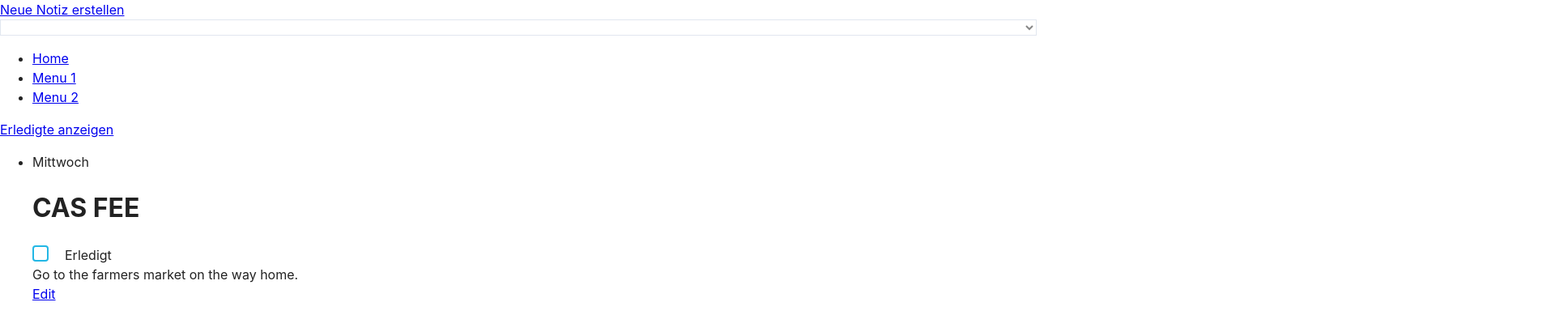
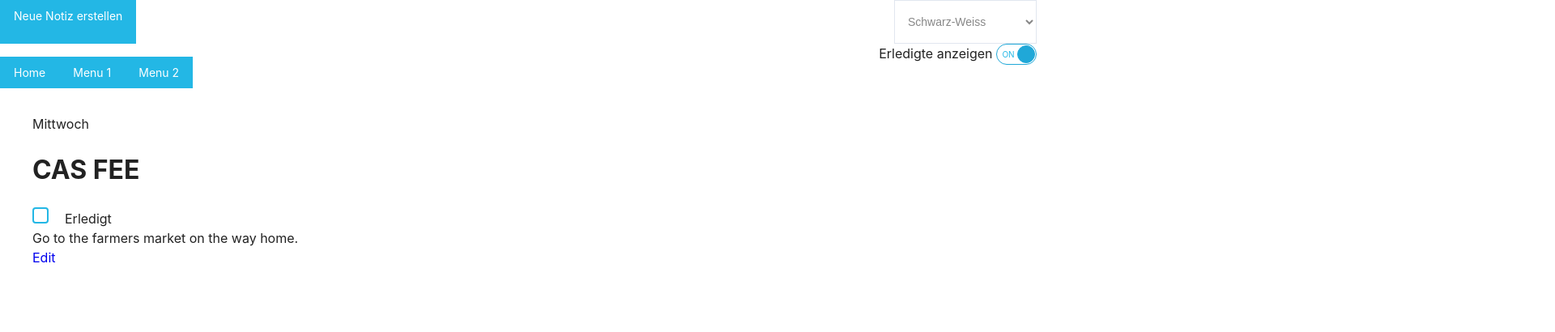
Before and after one commit to iDiver76/cas-fee-projekt1, a plain HTML site: page src/index.html in a window 1280 px wide. Shown: the top 410 px of the page at 81% size, 1920 px wide, since content can reach past the window. Drawn offline with Linux system fonts and the light colour scheme.

Commit message:
update Styleguide

```diff
--- a/src/css/main.css
+++ b/src/css/main.css
@@ -1,4 +1,16 @@
-/*
+
+html {
+  font-size: 10px;
+}
+
+body {
+  margin: 0;
+  font-family: -apple-system, BlinkMacSystemFont, "Segoe UI", Roboto, "Helvetica Neue", Arial, sans-serif;
+  font-size: 1.6rem;
+  line-height: 1.5;
+  color: #222;
+}
+
 a {
   text-decoration: none;
 }
@@ -16,35 +28,44 @@ li {
 #header a.button{
   flex: 0 1 auto;
 }
-*/
-html {
-  font-size: 16px;
-}
-
-body {
-  margin: 0;
-  font-family: -apple-system, BlinkMacSystemFont, "Segoe UI", Roboto, "Helvetica Neue", Arial, sans-serif;
-  font-size: 1rem;
-  line-height: 1.5;
-  color: #222;
-}
 
 /* ----------- Button */
 .btn {
+  display: inline-block;
+  font-weight: normal;
+  text-align: center;
+  white-space: nowrap;
+  vertical-align: middle;
+  border: 1px solid #23b7e5;
+  padding: 0.8rem 1.6rem;
+  font-size: 1.4rem;
+  outline: none;
+  color: #fff;
+  background-color: #23b7e5;
+}
 
+.btn:hover, .btn:active, .btn:focus, .btn:visited {
+  color: #fff;
+  background-color: #1985ac;
+  border-color: #1985ac;
+}
+
+.btn-group {
+  display: flex;
+  padding: 0;
 }
 
 /* ----------- Form */
 label {
-
+display: inline-block;
 }
 
 input, textarea, select {
     display: block;
     width: 100vw;
-    height: 1.25rem;
-    padding: 0.5rem 0.75rem;
-    font-size: 0.875rem;
+    height: 2rem;
+    padding: 0.8rem 1.2rem;
+    font-size: 1.4rem;
     line-height: 1.25;
     color: #888;
     background-color: #fff;
@@ -54,19 +75,66 @@ input, textarea, select {
 }
 
 select:not([size]):not([multiple]) {
- /*simulate line-height: 1.25  for selects*/
-   height: 1.25rem - 2px;
+    height: calc(2rem + 0.8rem + 0.8rem);
+    box-sizing: inherit;
 }
 
+input[type="checkbox"] {
+  /*display:none;*/
+  position: absolute;
+  top: 0;
+  left: 0;
+  opacity: 0;
+}
+/* --- Variante 1 */
 
+input[type=checkbox] + label {
+  padding-left: 40px;
+  padding-top: 2px;
+  cursor: pointer;
+  position: relative;
+}
 
+input[type=checkbox] + label:before, input[type=checkbox] + label:after  {
+  font-size: inherit;
+  top: 0;
+  left: 0;
+  width: 1.6rem;
+  line-height: 1;
+  height: 1.6rem;
+  font-family: FontAwesome;
+}
 
+input[type=checkbox] + label:before {
+  content: '';
+}
 
-input[type="checkbox"] {
-  display:none;
+input[type=checkbox] + label:before, input[type=checkbox] + label:after {
+  border: 2px solid #23b7e5;
+  border-radius: 4px;
+  text-align: center;
+  color: #23b7e5;
 }
-/* --- Variante 1
 
+input[type=checkbox] + label:before, input[type=checkbox] + label:after {
+  font-family: FontAwesome;
+  position: absolute;
+  text-align: center;
+}
+
+input[type=checkbox]:checked + label:after {
+  opacity: 1;
+}
+
+input[type=checkbox] + label:after {
+  content: '\f00c';
+  background: #23b7e5;
+  color: #fff;
+  opacity: 0;
+  transition: all .2s;
+}
+
+/* Variante 2
 
 input[type="checkbox"] + label {
   display: block;
@@ -105,53 +173,126 @@ input[type="checkbox"]:checked + label:before {
   border-left-color: transparent;
   -webkit-transform: rotate(45deg);
   transform: rotate(45deg);
-}*/
-
-/* Variante 2 */
-
-input[type=checkbox] + label {
-  padding-left: 40px;
-  padding-top: 2px;
-  cursor: pointer;
-  position: relative;
 }
 
-input[type=checkbox] + label:before, input[type=checkbox] + label:after  {
-    font-size: inherit;
-    top: 0;
-    left: 0;
-    width: 1rem;
-    line-height: 1rem;
-    height: 1rem;
+*/
+/* Switch-Button */
+
+.switch {
+  position: relative;
+  display: inline-block;
+  vertical-align: top;
+  width: 5rem;
+  height: 2.4rem;
+  background-color: transparent;
+  cursor: pointer;
+}
+
+.switch-label {
+position: relative;
+display: block;
+height: inherit;
+font-size: 1rem;
+text-transform: uppercase;
+border: 1px solid #e1e6ef;
+transition: .15s ease-out;
+  border-radius: 50rem !important;
+}
+
+.switch-label:before {
+  right: 2px;
+  color: #e1e6ef;
+  content: attr(data-off);
+}
+
+.switch-label:after {
+  left: 2px;
+  color: #23b7e5;
+  content: attr(data-on);
+  opacity: 0;
+}
+
+.switch input[type=checkbox]:checked  ~ .switch-label {
+  background: #fff !important;
+  border-color: #20a8d8;
+}
+
+.switch input[type=checkbox]:checked ~ .switch-label:before {
+  opacity: 0;
+}
+.switch input[type=checkbox]:checked ~ .switch-label:after {
+  opacity: 1;
+}
+
+.switch-label:before, .switch-label:after {
+  position: absolute;
+  top: 50%;
+  width: 50%;
+  margin-top: -0.5rem;
+  line-height: 1;
+  text-align: center;
+  transition: inherit;
+}
+
+.switch input[type=checkbox]:checked ~ .switch-handle {
+  left: 26px;
+  background: #20a8d8;
+  border-color: #20a8d8;
+}
+
+.switch-handle {
+  position: absolute;
+  top: 2px;
+  left: 2px;
+  width: 20px;
+  height: 20px;
+  background: #fff;
+  border: 1px solid #e1e6ef;
+  border-radius: 5rem;
+  -moz-transition: left .15s ease-out;
+  -o-transition: left .15s ease-out;
+  -webkit-transition: left .15s ease-out;
+  transition: left .15s ease-out;
+}
+
+/* Priority */
+.rating {
+  background: #fff;
+  display:flex;
+  justify-content: flex-start;
+}
+
+input[type="radio"] {
+  display:none;
+}
+
+input[type="radio"] + label {
+  font-size: 1.5rem;
+  padding: 0.5rem;
+  margin: 0;
+  cursor: pointer;
   font-family: FontAwesome;
+}
+input[type="radio"] + label:after {
+  content: "\F12A";
+}
+
+input[type="radio"]:checked ~ input[type="radio"] + label {
+  color: #aaa;
+}
+
+input[type="radio"] + label {
+  color: orange;
 }
 
 
-input[type=checkbox] + label:before {
-    content: '';
+
+#header, #filter {
+  display: flex;
+  justify-content: space-between;
+  width: 100vw;
 }
 
-input[type=checkbox] + label:before, input[type=checkbox] + label:after {
-    border: 2px solid #23b7e5;
-    border-radius: 4px;
-    text-align: center;
-    color: #23b7e5;
+#styleswitch {
+  width: 15rem;
 }
-
-input[type=checkbox] + label:before, input[type=checkbox] + label:after {
-    font-family: FontAwesome;
-    position: absolute;
-    text-align: center;
-}
-
-input[type=checkbox]:checked + label:after {
-    opacity: 1;
-}
-
-input[type=checkbox] + label:after {
-    content: '\f00c';
-    background: #23b7e5;
-    color: #fff;
-    opacity: 0;
-    transition: all .2s;
-}
--- a/src/index.html
+++ b/src/index.html
@@ -10,23 +10,32 @@
     <link rel="apple-touch-icon" href="apple-touch-icon.png">
     <link rel="stylesheet" href="css/normalize.css">
     <link rel="stylesheet" href="css/main.css">
+    <link href="https://opensource.keycdn.com/fontawesome/4.7.0/font-awesome.min.css" rel="stylesheet">
 </head>
 <body>
 <div class="container">
 <section id="header">
-    <a class="button" href="singlenote.html">Neue Notiz erstellen</a>
+    <a class="btn" href="singlenote.html">Neue Notiz erstellen</a>
     <select id="styleswitch" name="styleswitch">
         <option>Schwarz-Weiss</option>
         <option>Weiss-Schwarz</option>
     </select>
 </section>
 <section id="filter">
-    <ul class="nav-pills">
-        <li class="active"><a href="#">Home</a></li>
-        <li><a href="#">Menu 1</a></li>
-        <li><a href="#">Menu 2</a></li>
+    <ul class="btn-group">
+        <li class="active"><a class="btn" href="#">Home</a></li>
+        <li><a class="btn" href="#">Menu 1</a></li>
+        <li><a class="btn" href="#">Menu 2</a></li>
     </ul>
-    <a class="button" href="singlenote.html">Erledigte anzeigen</a>
+    <div class="switch-group">
+
+    <span>Erledigte anzeigen</span>
+    <label class="switch">
+        <input type="checkbox" checked="">
+        <span class="switch-label" data-on="On" data-off="Off"></span>
+        <span class="switch-handle"></span>
+    </label>
+    </div>
 </section>
 <section id="notes">
 
@@ -36,8 +45,8 @@
                 <div class="date">Mittwoch</div>
                 <h1>CAS FEE</h1>
             </header>
-            <input id="" type="checkbox">
-            <label for="">Erledigt</label>
+            <input type="checkbox" id="checkbox" name="checkbox" />
+            <label for="checkbox"><span></span>Erledigt</label>
             <div class="description">Go to the farmers market on the way home.</div>
             <div class="actions">
                 <a class="button" href="singlenote.html">Edit</a>
```
Also changed, not shown: src/singlenote.html (+16 -4 lines), src/styleguide.html (+20 -7 lines). Lines whose indentation alone changed are shown as unchanged.
